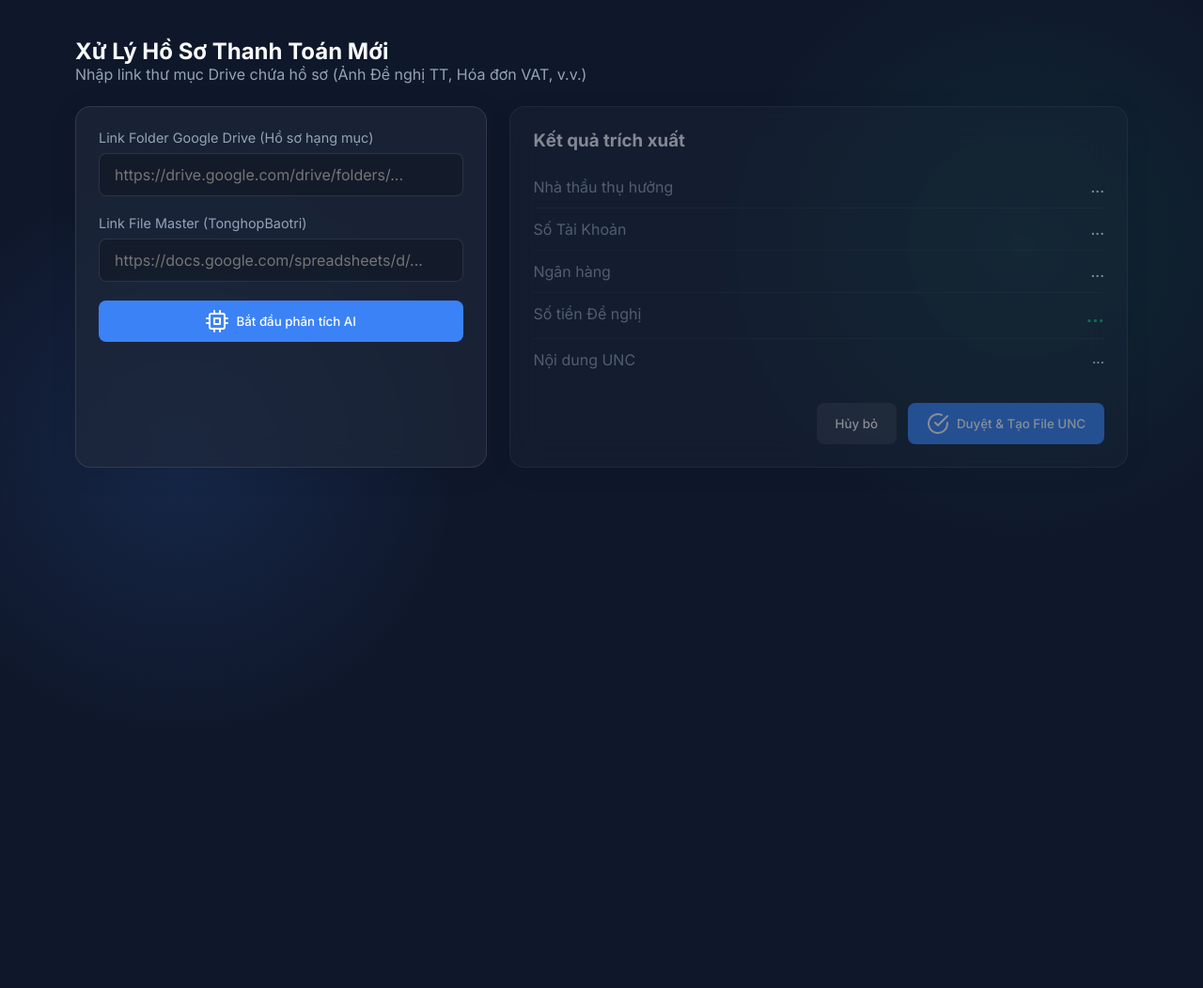
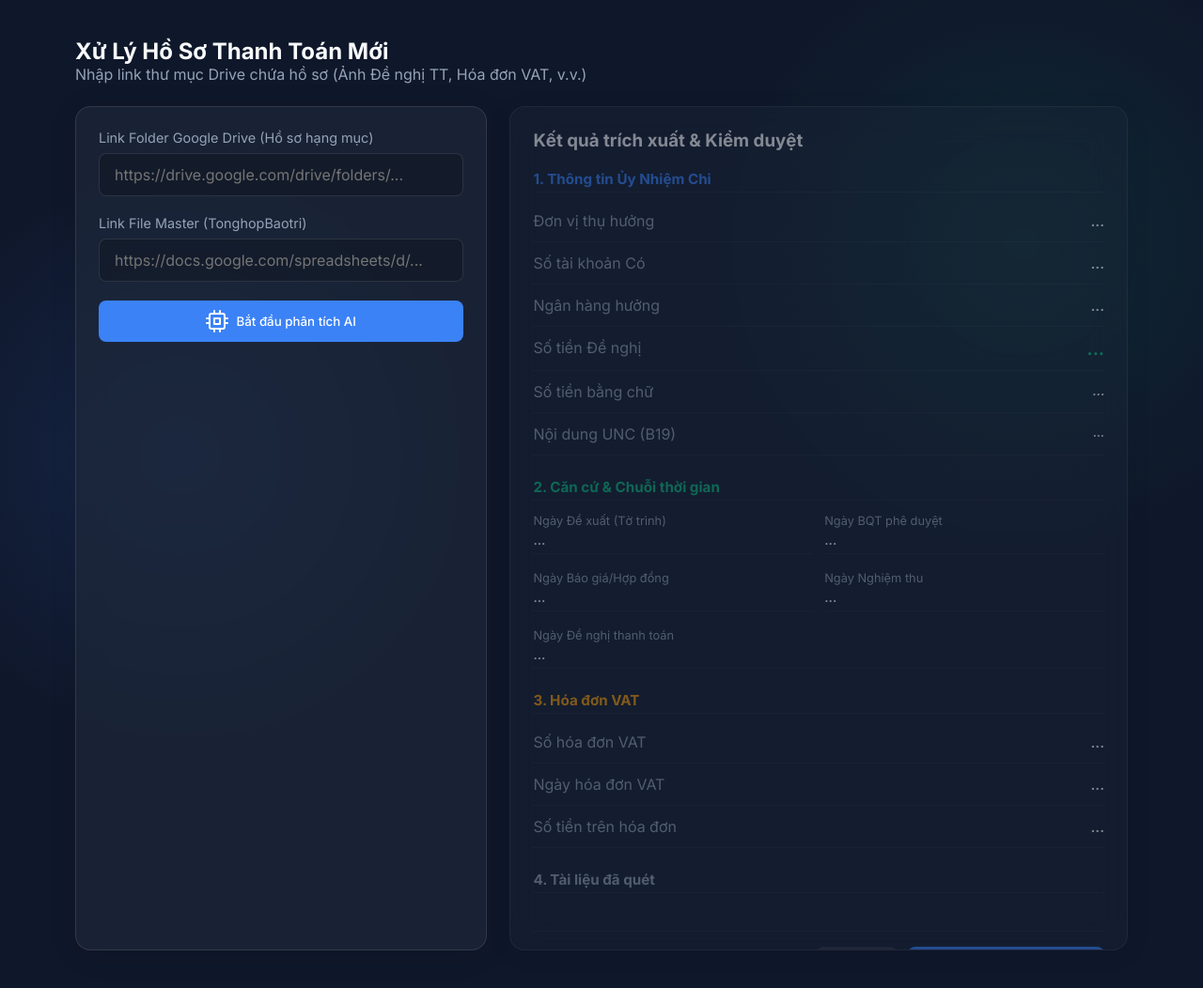
Before and after one commit to PhamNhatQuang207/Automation-maintenance-accountant, a Flask app: page / in a window 1280 px wide. Shown: the part 77-1129 px from the top of the page at 94% size. Before the commit the page ends 757 px from the top, so only its background shows below. Run offline with Flask 3, Linux system fonts and the light colour scheme; the visitor is signed in with stand-in values (Sample User, id 1); parts of the project's set-up code (start-up, migrations or seed data) failed here and were passed over.

Commit message:
feat: display rich details in dashboard result panel (timeline, VAT, file scans)

```diff
--- a/frontend/templates/dashboard.html
+++ b/frontend/templates/dashboard.html
@@ -21,33 +21,88 @@
         </div>
 
         <!-- Cột kết quả -->
-        <div class="glass-panel" id="result-panel" style="opacity: 0.5; pointer-events: none;">
-            <h3>Kết quả trích xuất</h3>
+        <div class="glass-panel" id="result-panel" style="opacity: 0.5; pointer-events: none; max-height: 80vh; overflow-y: auto;">
+            <h3>Kết quả trích xuất & Kiểm duyệt</h3>
 
             <div id="alerts-container" style="margin-top: 16px;"></div>
 
+            <!-- NHÓM 1: THÔNG TIN THỤ HƯỞNG & UNC -->
+            <h4 style="margin: 20px 0 8px 0; color: #3b82f6; border-bottom: 1px solid rgba(255,255,255,0.05); padding-bottom: 4px; font-size: 0.95rem;">1. Thông tin Ủy Nhiệm Chi</h4>
+
             <div class="summary-item">
-                <span>Nhà thầu thụ hưởng</span>
+                <span>Đơn vị thụ hưởng</span>
                 <span id="res-beneficiary">...</span>
             </div>
             <div class="summary-item">
-                <span>Số Tài Khoản</span>
+                <span>Số tài khoản Có</span>
                 <span id="res-account">...</span>
             </div>
             <div class="summary-item">
-                <span>Ngân hàng</span>
+                <span>Ngân hàng hưởng</span>
                 <span id="res-bank">...</span>
             </div>
             <div class="summary-item">
                 <span>Số tiền Đề nghị</span>
-                <span id="res-amount" style="color: var(--success); font-weight: bold; font-size: 1.2rem;">...</span>
+                <span id="res-amount" style="color: var(--success); font-weight: bold; font-size: 1.15rem;">...</span>
             </div>
-            <div class="summary-item" style="border-bottom: none;">
-                <span>Nội dung UNC</span>
-                <span id="res-remarks" style="font-size: 0.9rem; max-width: 60%;">...</span>
+            <div class="summary-item">
+                <span>Số tiền bằng chữ</span>
+                <span id="res-amount-words" style="font-size: 0.9rem; font-style: italic;">...</span>
+            </div>
+            <div class="summary-item">
+                <span>Nội dung UNC (B19)</span>
+                <span id="res-remarks" style="font-size: 0.85rem; max-width: 65%; color: var(--text-main);">...</span>
             </div>
 
-            <div style="margin-top: 24px; display: flex; gap: 12px; justify-content: flex-end;">
+            <!-- NHÓM 2: HỒ SƠ & THỜI GIAN -->
+            <h4 style="margin: 24px 0 8px 0; color: #10b981; border-bottom: 1px solid rgba(255,255,255,0.05); padding-bottom: 4px; font-size: 0.95rem;">2. Căn cứ & Chuỗi thời gian</h4>
+
+            <div class="grid-time" style="display: grid; grid-template-columns: 1fr 1fr; gap: 12px; margin-top: 8px;">
+                <div class="summary-item" style="flex-direction: column; align-items: flex-start; padding: 6px 0;">
+                    <span style="font-size: 0.8rem;">Ngày Đề xuất (Tờ trình)</span>
+                    <span id="res-proposal-date" style="font-size: 0.9rem; margin-top: 4px;">...</span>
+                </div>
+                <div class="summary-item" style="flex-direction: column; align-items: flex-start; padding: 6px 0;">
+                    <span style="font-size: 0.8rem;">Ngày BQT phê duyệt</span>
+                    <span id="res-approval-date" style="font-size: 0.9rem; margin-top: 4px;">...</span>
+                </div>
+                <div class="summary-item" style="flex-direction: column; align-items: flex-start; padding: 6px 0;">
+                    <span style="font-size: 0.8rem;">Ngày Báo giá/Hợp đồng</span>
+                    <span id="res-contract-date" style="font-size: 0.9rem; margin-top: 4px;">...</span>
+                </div>
+                <div class="summary-item" style="flex-direction: column; align-items: flex-start; padding: 6px 0;">
+                    <span style="font-size: 0.8rem;">Ngày Nghiệm thu</span>
+                    <span id="res-acceptance-date" style="font-size: 0.9rem; margin-top: 4px;">...</span>
+                </div>
+                <div class="summary-item" style="flex-direction: column; align-items: flex-start; padding: 6px 0; grid-column: span 2;">
+                    <span style="font-size: 0.8rem;">Ngày Đề nghị thanh toán</span>
+                    <span id="res-request-date" style="font-size: 0.9rem; margin-top: 4px;">...</span>
+                </div>
+            </div>
+
+            <!-- NHÓM 3: HÓA ĐƠN VAT -->
+            <h4 style="margin: 24px 0 8px 0; color: #f59e0b; border-bottom: 1px solid rgba(255,255,255,0.05); padding-bottom: 4px; font-size: 0.95rem;">3. Hóa đơn VAT</h4>
+
+            <div class="summary-item">
+                <span>Số hóa đơn VAT</span>
+                <span id="res-vat-invoice-no">...</span>
+            </div>
+            <div class="summary-item">
+                <span>Ngày hóa đơn VAT</span>
+                <span id="res-vat-date">...</span>
+            </div>
+            <div class="summary-item">
+                <span>Số tiền trên hóa đơn</span>
+                <span id="res-vat-amount">...</span>
+            </div>
+
+            <!-- NHÓM 4: CÁC FILE ĐÃ PHÁT HIỆN -->
+            <h4 style="margin: 24px 0 8px 0; color: var(--text-muted); border-bottom: 1px solid rgba(255,255,255,0.05); padding-bottom: 4px; font-size: 0.95rem;">4. Tài liệu đã quét</h4>
+            <div id="res-files-list" style="margin-top: 8px; max-height: 120px; overflow-y: auto;">
+                <!-- File list items will go here -->
+            </div>
+
+            <div style="margin-top: 32px; display: flex; gap: 12px; justify-content: flex-end; border-top: 1px solid rgba(255,255,255,0.05); padding-top: 16px;">
                 <button class="btn" style="background: rgba(255,255,255,0.1); color: white;">Hủy bỏ</button>
                 <button class="btn btn-primary" id="btn-approve"><i data-feather="check-circle"></i> Duyệt & Tạo File UNC</button>
             </div>
@@ -93,12 +148,40 @@
             document.getElementById('res-amount').textContent = new Intl.NumberFormat('vi-VN', { style: 'currency', currency: 'VND' }).format(d.amount);
             document.getElementById('res-remarks').textContent = d.remarks;
 
+            // Cập nhật các trường thông tin mới thêm
+            document.getElementById('res-amount-words').textContent = d.amount_words || 'Không tìm thấy';
+            document.getElementById('res-proposal-date').textContent = d.proposal_date || 'Không tìm thấy';
+            document.getElementById('res-approval-date').textContent = d.approval_date || 'Không tìm thấy';
+            document.getElementById('res-contract-date').textContent = d.contract_date || 'Không tìm thấy';
+            document.getElementById('res-acceptance-date').textContent = d.acceptance_date || 'Không tìm thấy';
+            document.getElementById('res-request-date').textContent = d.request_date || 'Không tìm thấy';
+
+            document.getElementById('res-vat-invoice-no').textContent = d.vat_invoice_no || 'Chưa có hóa đơn';
+            document.getElementById('res-vat-date').textContent = d.vat_date || 'Chưa có hóa đơn';
+            document.getElementById('res-vat-amount').textContent = d.vat_amount ? new Intl.NumberFormat('vi-VN', { style: 'currency', currency: 'VND' }).format(d.vat_amount) : 'Chưa có hóa đơn';
+
+            // Render danh sách file
+            const filesList = document.getElementById('res-files-list');
+            filesList.innerHTML = '';
+            if (result.files_found && result.files_found.length > 0) {
+                result.files_found.forEach(file => {
+                    filesList.innerHTML += `
+                        <div style="font-size:0.85rem; color:var(--text-muted); display:flex; align-items:center; gap:8px; margin-bottom:6px;">
+                            <i data-feather="file" style="width:14px; height:14px; color:#3b82f6;"></i>
+                            <span>${file}</span>
+                        </div>
+                    `;
+                });
+            } else {
+                filesList.innerHTML = '<div style="font-size:0.85rem; color:var(--text-muted);">Không tìm thấy file quét</div>';
+            }
+
             // Cập nhật Alerts
             const alerts = document.getElementById('alerts-container');
             alerts.innerHTML = '';
 
             if (result.validation.is_valid) {
-                alerts.innerHTML += `<div class="alert alert-success"><i data-feather="check"></i> <div>Hồ sơ hợp lệ, đủ điều kiện thanh toán.</div></div>`;
+                alerts.innerHTML += `<div class="alert alert-success"><i data-feather="check-circle"></i> <div>Hồ sơ hợp lệ, đủ điều kiện thanh toán.</div></div>`;
             } else {
                 result.validation.errors.forEach(err => {
                     alerts.innerHTML += `<div class="alert alert-danger"><i data-feather="x-circle"></i> <div>${err}</div></div>`;
```
